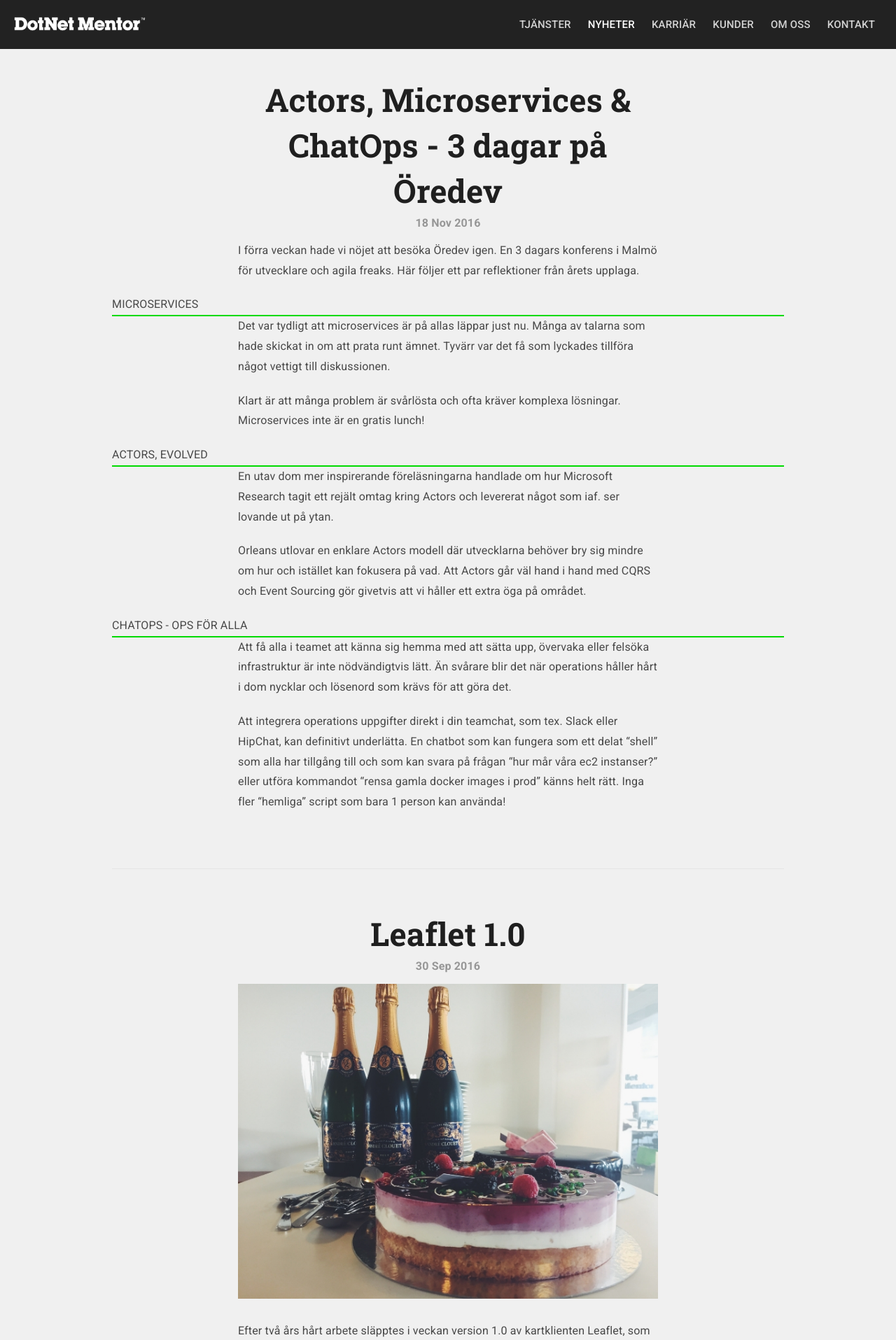
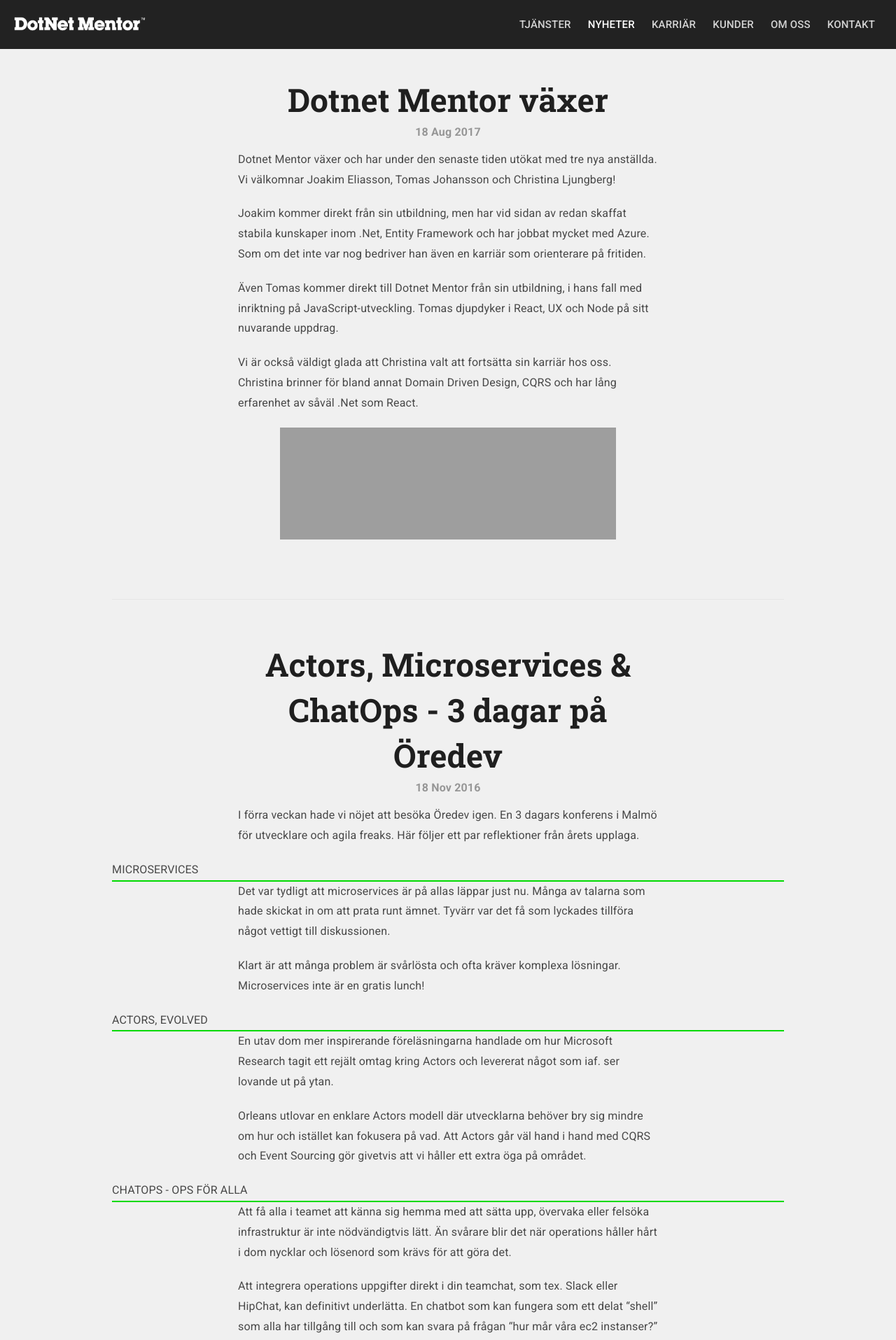
Before and after one commit to dotnetmentor/dotnetmentor-website, a Jekyll site: the page built from news/index.html, in a window 1280 px wide. Shown: the top 1915 px of the page at 70% size. Built offline with Jekyll 4.4.1, drawn with Linux system fonts in a browser that asks for light colours; the list of posts is cut into pages by our own code; some of the changed text lies outside the part shown; grey boxes are pictures that could not be loaded.

Commit message:
Add Joakim, Tomas and Christina

```diff
--- /dev/null
+++ b/_posts/2017-08-18-dotnet mentor vaxer.md
@@ -0,0 +1,29 @@
+---
+layout: post
+title: "Dotnet Mentor växer"
+date: 2017-08-18
+---
+Dotnet Mentor växer och har under den senaste tiden utökat med tre nya anställda. Vi välkomnar Joakim Eliasson, Tomas Johansson och Christina Ljungberg!
+
+<!--more-->
+
+Joakim kommer direkt från sin utbildning, men har vid sidan av redan skaffat stabila kunskaper inom .Net, Entity Framework och har jobbat mycket med Azure.
+Som om det inte var nog bedriver han även en karriär som orienterare på fritiden.
+
+Även Tomas kommer direkt till Dotnet Mentor från sin utbildning, i hans fall med inriktning på JavaScript-utveckling. Tomas djupdyker i
+React, UX och Node på sitt nuvarande uppdrag.
+
+Vi är också väldigt glada att Christina valt att fortsätta sin karriär hos oss. Christina brinner för bland annat Domain Driven Design, CQRS och har lång
+erfarenhet av såväl .Net som React.
+
+<div class="scroll-row">
+    <a class="contact" href="/contact#joakim" title="Joakim">
+        <img src="https://www.gravatar.com/avatar/82b8c82edff8e55a5c03891011f67561.?s=220&amp;d=identicon" style="width: 100%;" />
+    </a>
+    <a class="contact" href="/contact#tomas" title="Tomas">
+        <img src="https://www.gravatar.com/avatar/fb140e90b6094e69de12a36a037ae834.?s=220&amp;d=identicon" style="width: 100%;" />
+    </a>
+    <a class="contact" href="/contact#christina" title="Christina">
+        <img src="https://www.gravatar.com/avatar/2f9dc26954ca83743647cc2a3fece8c2.?s=220&amp;d=identicon" style="width: 100%;" />
+    </a>
+</div>
--- a/contact.html
+++ b/contact.html
@@ -152,8 +152,47 @@
             </div>
         </div>
 
-        <div class="box" style="margin-bottom:0;">
+        <div class="box card contact" id="joakim">
+            <div class="card-image">
+                <img src="http://www.gravatar.com/avatar/82b8c82edff8e55a5c03891011f67561.?s=220&d=identicon" />
+            </div>
+            <div class="card-content">
+                <h4>Joakim Eliasson</h4>
+                <ul class="info-list">
+                    <li><i class="material-icons">mail</i> <a href="mailto:joakim.eliasson@dotnetmentor.se">joakim.eliasson@dotnetmentor.se</a></li>
+                </ul>
+            </div>
         </div>
+    </div>
+
+    <div class="layout-row">
+        <div class="box card contact" id="tomas">
+            <div class="card-image">
+                <img src="http://www.gravatar.com/avatar/fb140e90b6094e69de12a36a037ae834.?s=220&d=identicon" />
+            </div>
+            <div class="card-content">
+                <h4>Tomas Johansson</h4>
+                <ul class="info-list">
+                    <li><i class="material-icons">mail</i> <a href="mailto:tomas.johansson@dotnetmentor.se">tomas.johansson@dotnetmentor.se</a></li>
+                    <li><i class="material-icons">phone</i> +46 70 8144514</li>
+                    <li><i class="icon-github-circled"></i> <a href="https://github.com/tomtomjohansson">@tomtomjohansson</a></li>
+                </ul>
+            </div>
+        </div>
+
+        <div class="box card contact" id="christina">
+            <div class="card-image">
+                <img src="http://www.gravatar.com/avatar/2f9dc26954ca83743647cc2a3fece8c2.?s=220&d=identicon" />
+            </div>
+            <div class="card-content">
+                <h4>Christina Ljungberg</h4>
+                <ul class="info-list">
+                    <li><i class="material-icons">mail</i> <a href="mailto:christina.ljungberg@dotnetmentor.se">christina.ljungberg@dotnetmentor.se</a></li>
+                    <li><i class="material-icons">phone</i> +46 70 8148464</li>
+                </ul>
+            </div>
+        </div>
+        <div class="box"></div>
     </div>
 
     <div id="map" class="map">
--- a/site.css
+++ b/site.css
@@ -655,16 +655,24 @@
 .scroll-row{
     display: flex;
     flex-direction: row;
-    overflow-x: auto;
+    flex-wrap: wrap;
+    justify-content: center;
 }
 .scroll-row > .contact{
    min-width: calc(960px / 8);
    text-align: center;
    color: rgba(0,0,0,0.7);
+   margin-bottom: 16px;
 }
-.scroll-row > .contact img{
+.scroll-row > .contact {
+    width: auto;
+    max-width: 160px;
+}
+
+.scroll-row > .contact img {
     width: 100%;
 }
+
 .scroll-row > .contact h5{
     font-size: 1.8rem;
 }
```
Also changed, not shown: index.html (+21 -0 lines).
